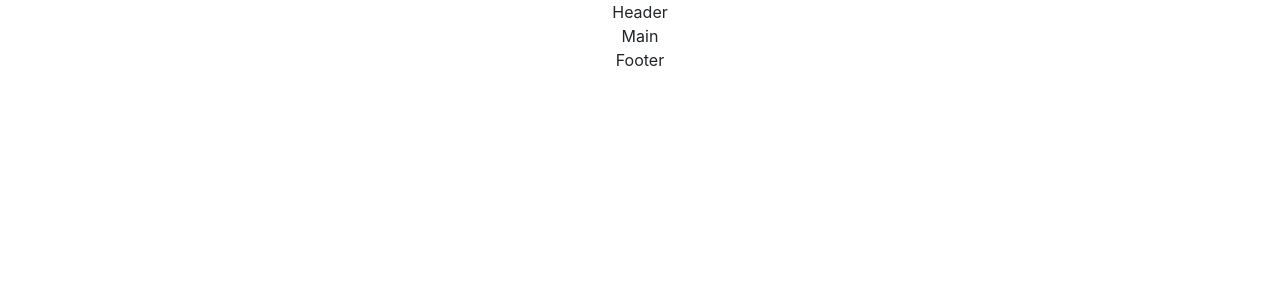
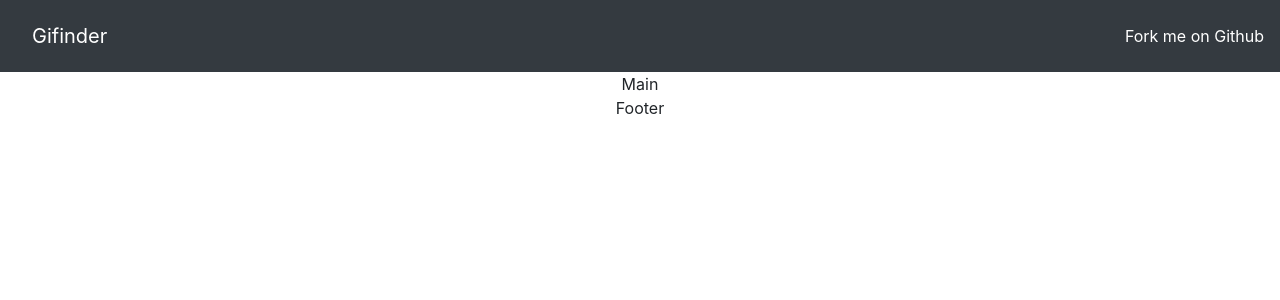
Before and after one commit to gcaggia/gifinder, a React (Create React App) app: page / in a window 1280 px wide. Shown: the top 300 px of the page. Built offline with nearby package versions, Linux system fonts and the light colour scheme.

Commit message:
PR-2 add code for header

```diff
--- a/src/Header.js
+++ b/src/Header.js
@@ -1,8 +1,19 @@
-import React from 'react';
+import React    from 'react';
+import {Navbar} from 'react-bootstrap';
 
 const Header = () => {
   return (
-    <div>Header</div>
+    <div className="header">
+      <Navbar bg="dark" variant="dark" className="p-3 justify-content-between">
+        <Navbar.Brand href="#" className="pl-3">Gifinder</Navbar.Brand>
+        <Navbar.Toggle />
+        <Navbar.Collapse className="justify-content-end">
+          <Navbar.Text>
+            <a href="#">Fork me on Github</a>
+          </Navbar.Text>
+        </Navbar.Collapse>
+      </Navbar>
+    </div>
   );
 };
 
```
